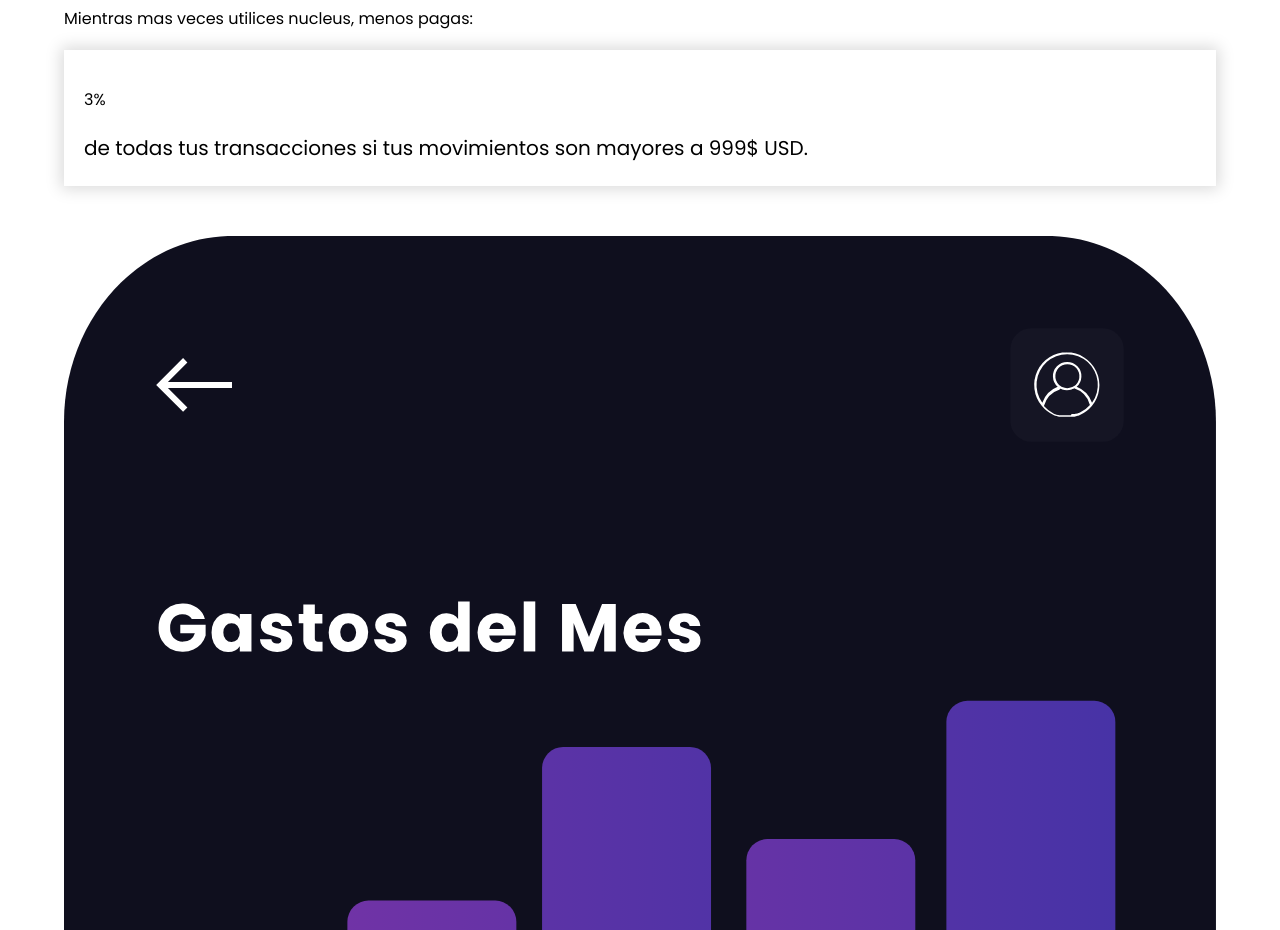
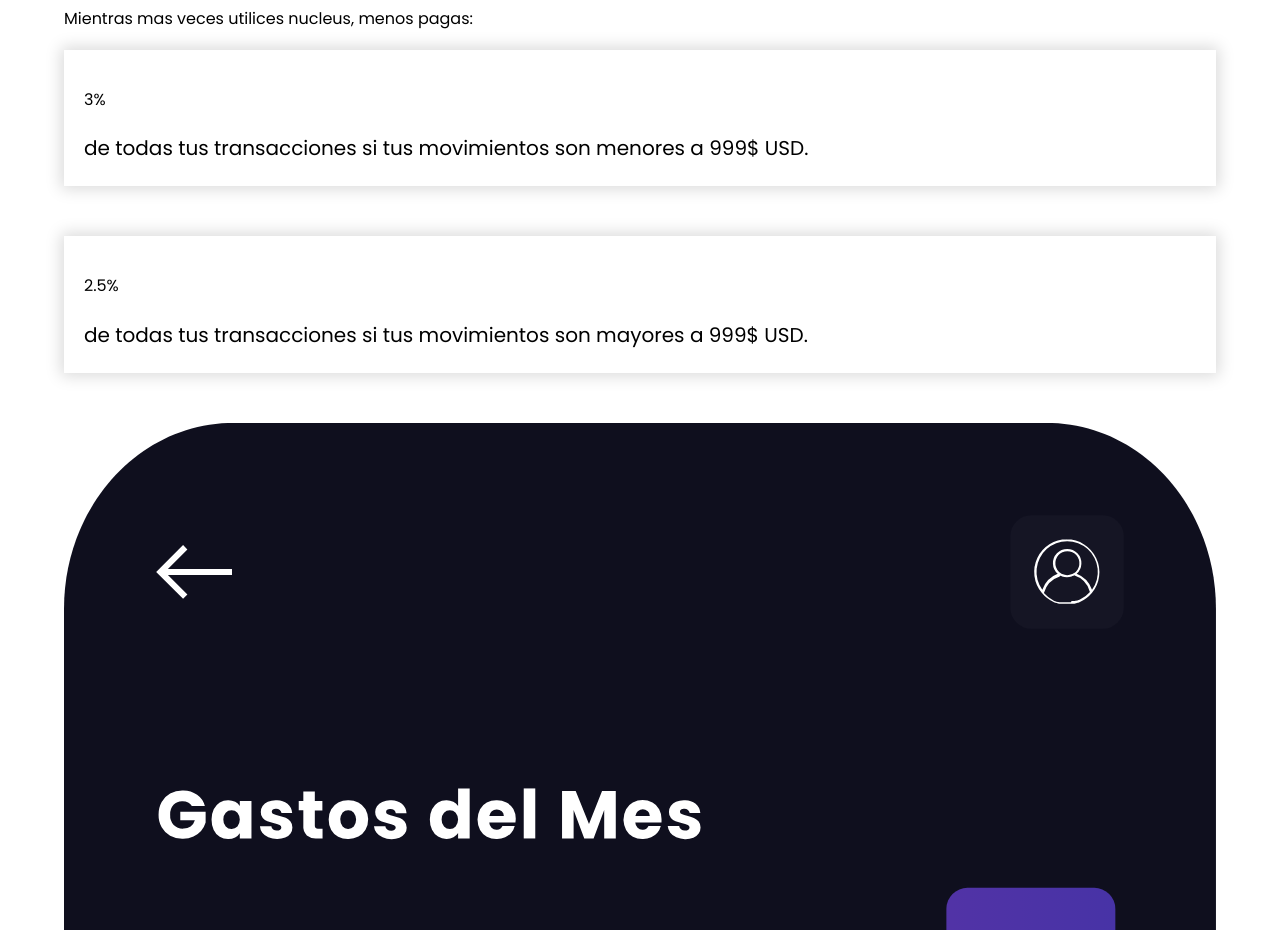
Before and after one commit to fabianallvarez/nucleus-eWallet, a plain HTML site: page index.html in a window 1280 px wide. Shown: the part 3280-4210 px from the top of the page. Drawn offline with Linux system fonts and the light colour scheme.

Commit message:
ft: añadiendo estilos a las comisiones

```diff
--- a/index.html
+++ b/index.html
@@ -109,6 +109,11 @@
                     <div class="listado">
                         <div class="listado__elemento listado__elemento--2col">
                             <p class="listado__numero">3%</p>
+                            <p class="listado__texto">de todas tus transacciones si tus movimientos son menores a 999$ USD.</p>
+                        </div>
+
+                        <div class="listado__elemento listado__elemento--2col">
+                            <p class="listado__numero">2.5%</p>
                             <p class="listado__texto">de todas tus transacciones si tus movimientos son mayores a 999$ USD.</p>
                         </div>
                     </div>
```
